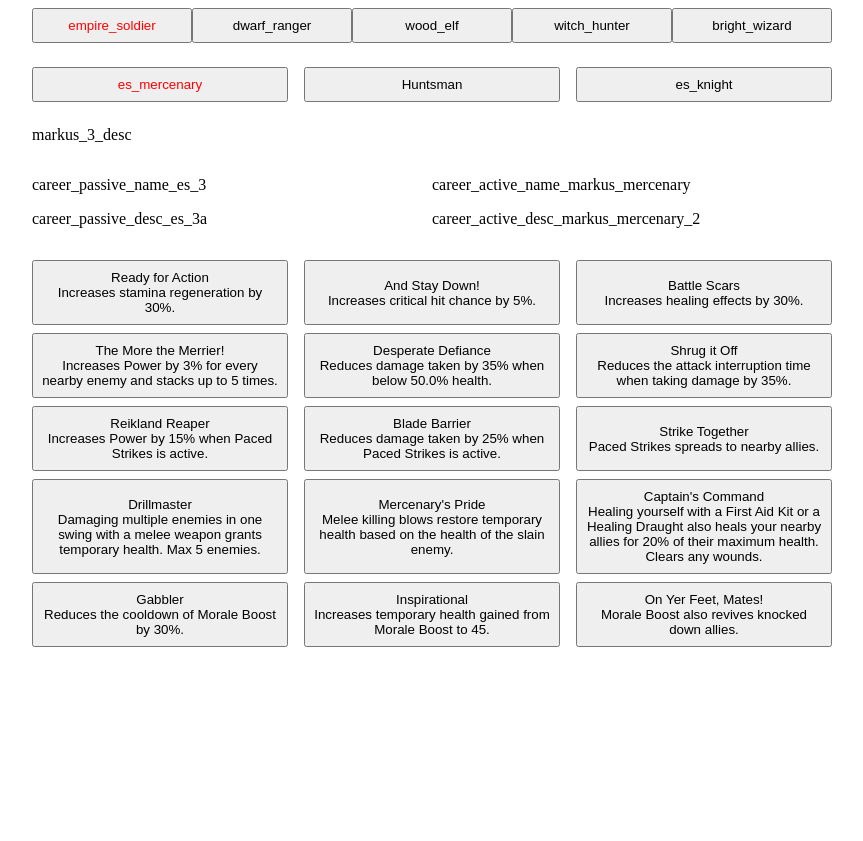
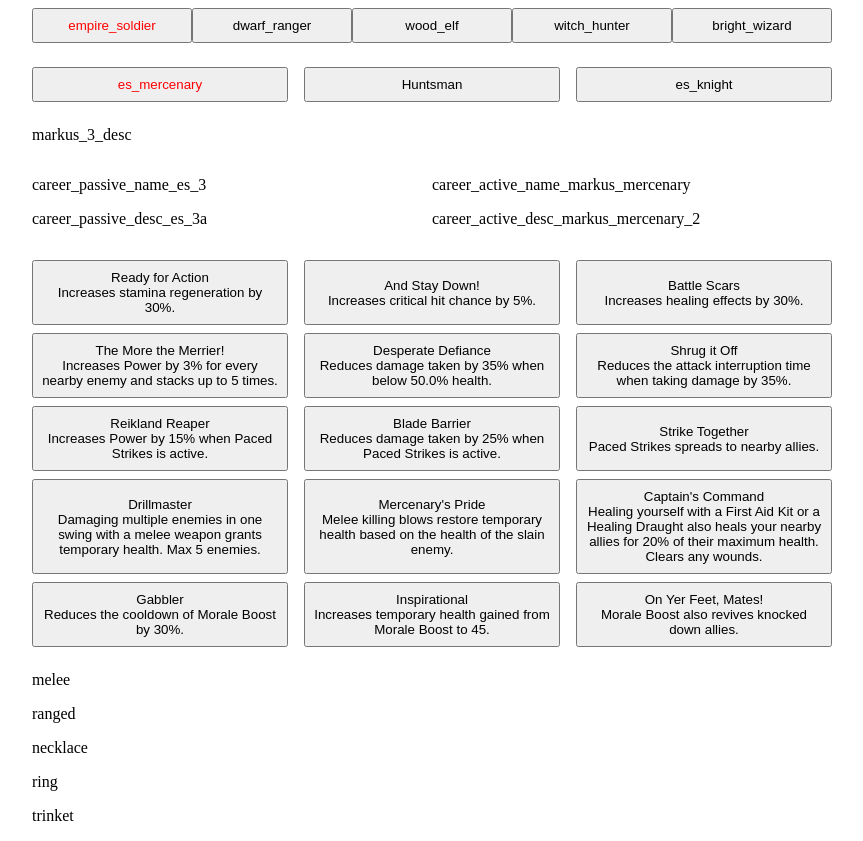
Before and after one commit to danreeves/verminbuilds, a React (Create React App) app: page / in a window 1280 px wide. Shown: the whole page, without its empty margins (208-1071 px from the left). Before the commit the page ends 800 px from the top, so only its background shows below. Built offline with nearby package versions, Linux system fonts and the light colour scheme.

Commit message:
display eqp slots

```diff
--- a/src/App.js
+++ b/src/App.js
@@ -207,6 +207,10 @@ function App() {
           }
         )}
       </Section>
+      {careers[career].loadout_equipment_slots.map((type, i) => {
+        return <p key={type + i}>{type}</p>;
+      })}
+      <Section />
     </Page>
   );
 }
```
